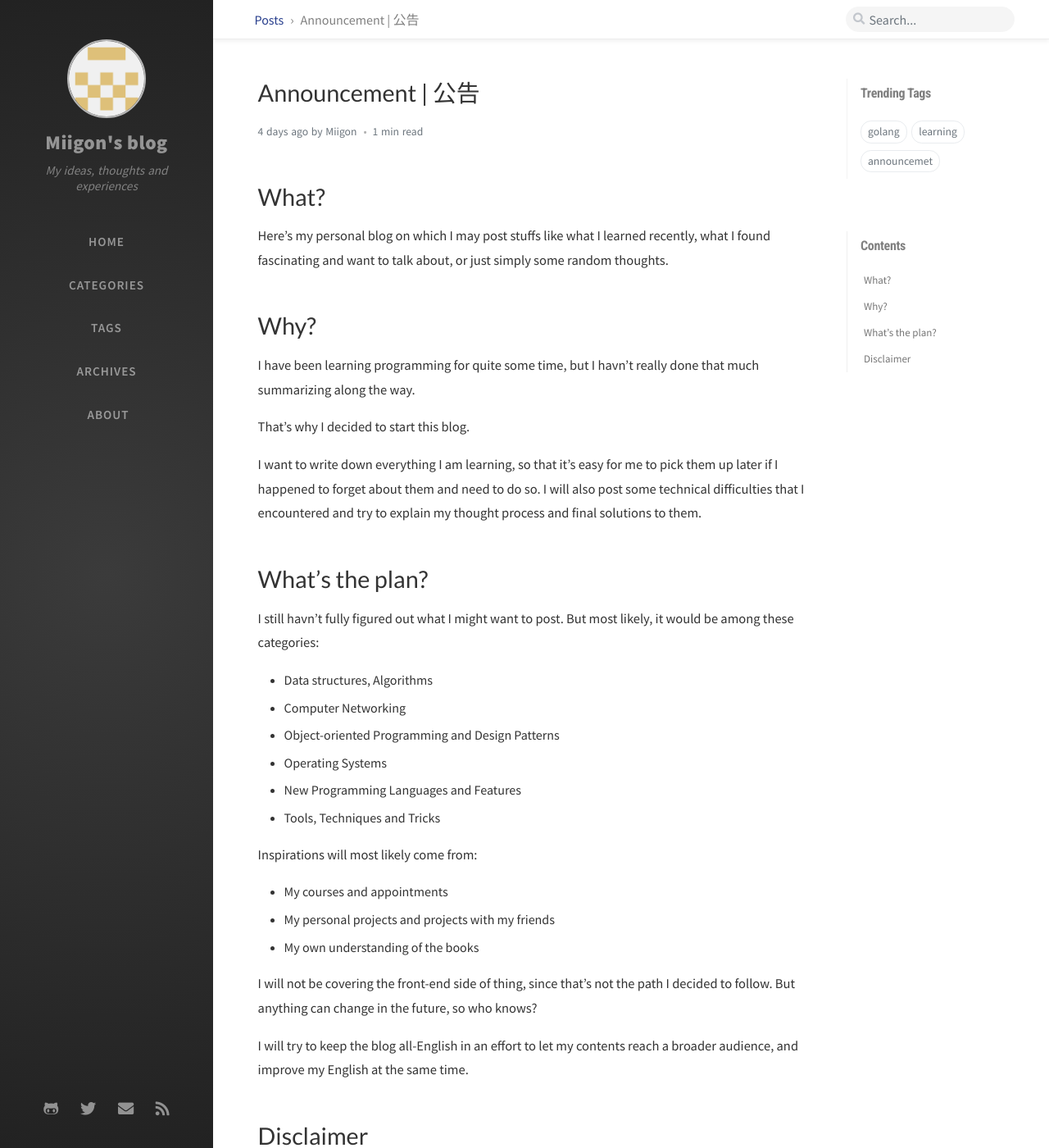
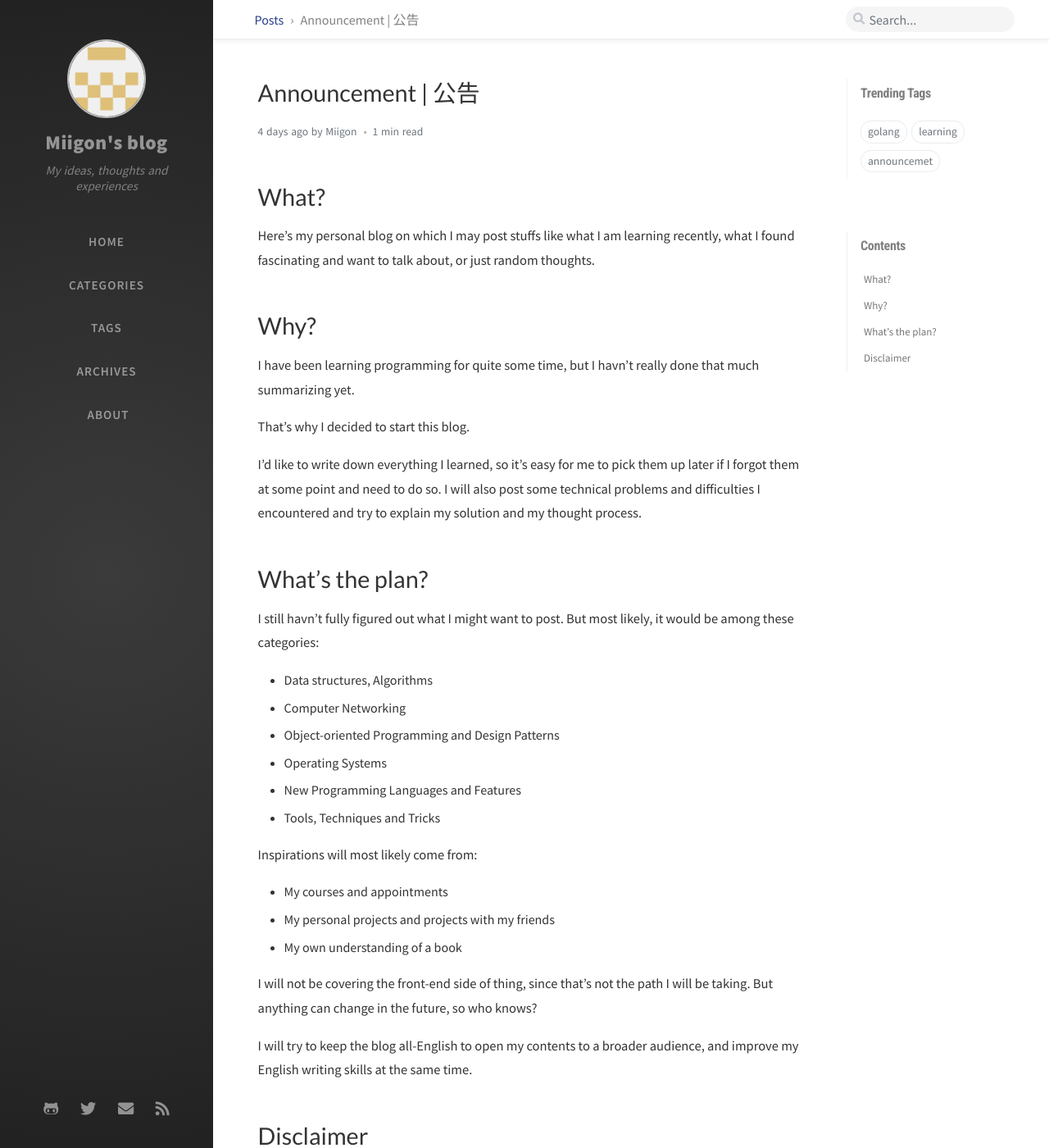
Before and after one commit to Miigon/blog, a Jekyll site: the page built from _posts/2020-12-19-first-announcement.md, in a window 1280 px wide and 1400 px high. Shown: the whole window at 82% size. Built offline with Jekyll 4.4.1, drawn with Linux system fonts in a browser that asks for light colours; nearby versions of some CDN libraries; comment, search, counter and statistics services are not loaded; some of the changed text lies outside the part shown.

Commit message:
polish: first-announcement

```diff
--- a/_posts/2020-12-19-first-announcement.md
+++ b/_posts/2020-12-19-first-announcement.md
@@ -7,20 +7,20 @@ tags: [announcemet]
 
 # What?
 
-Here's my personal blog on which I may post stuffs like what I learned recently,
- what I found fascinating and want to talk about, or just simply some random thoughts.
+Here's my personal blog on which I may post stuffs like what I am learning recently,
+ what I found fascinating and want to talk about, or just random thoughts.
 
 # Why?
 
 I have been learning programming for quite some time, but I havn't really done
-that much summarizing along the way.
+that much summarizing yet.
 
 That's why I decided to start this blog.
 
-I want to write down everything I am learning, so that it's easy for me to pick
-them up later if I happened to forget about them and need to do so. I will also post
-some technical difficulties that I encountered and try to explain my thought process
-and final solutions to them.
+I'd like to write down everything I learned, so it's easy for me to pick
+them up later if I forgot them at some point and need to do so. I will also post
+some technical problems and difficulties I encountered and try to explain my solution and
+my thought process.
 
 # What's the plan?
 
@@ -36,22 +36,22 @@ be among these categories:
 Inspirations will most likely come from:
 - My courses and appointments
 - My personal projects and projects with my friends
-- My own understanding of the books
+- My own understanding of a book
 
 
-I will not be covering the front-end side of thing, since that's not the path I decided to follow.
+I will not be covering the front-end side of thing, since that's not the path I will be taking.
 But anything can change in the future, so who knows?
 
-I will try to keep the blog all-English in an effort to let my contents reach a broader audience,
-and improve my English at the same time.
+I will try to keep the blog all-English to open my contents to a broader audience,
+and improve my English writing skills at the same time.
 
 # Disclaimer
 
-This is my personal blog, that means most of the time the articles will certainly not be
+This is my personal blog, which means most of the time the articles will certainly not be
 up to professional standards and may even be straight up inaccurate. The main purpose of
-this blog is for me to write down my learning process, so the main target reader is still myself.
+this blog is for me to document my learning process, the main target reader is myself.
 
-**For any consequence caused by your use of the blog content, I will not bear any**
+**For any consequence caused by the use of my blog content, I will not bear any**
 **legal responsibilities.**
 
 If you end up losing your job or accidentally deleting your company's database
```
